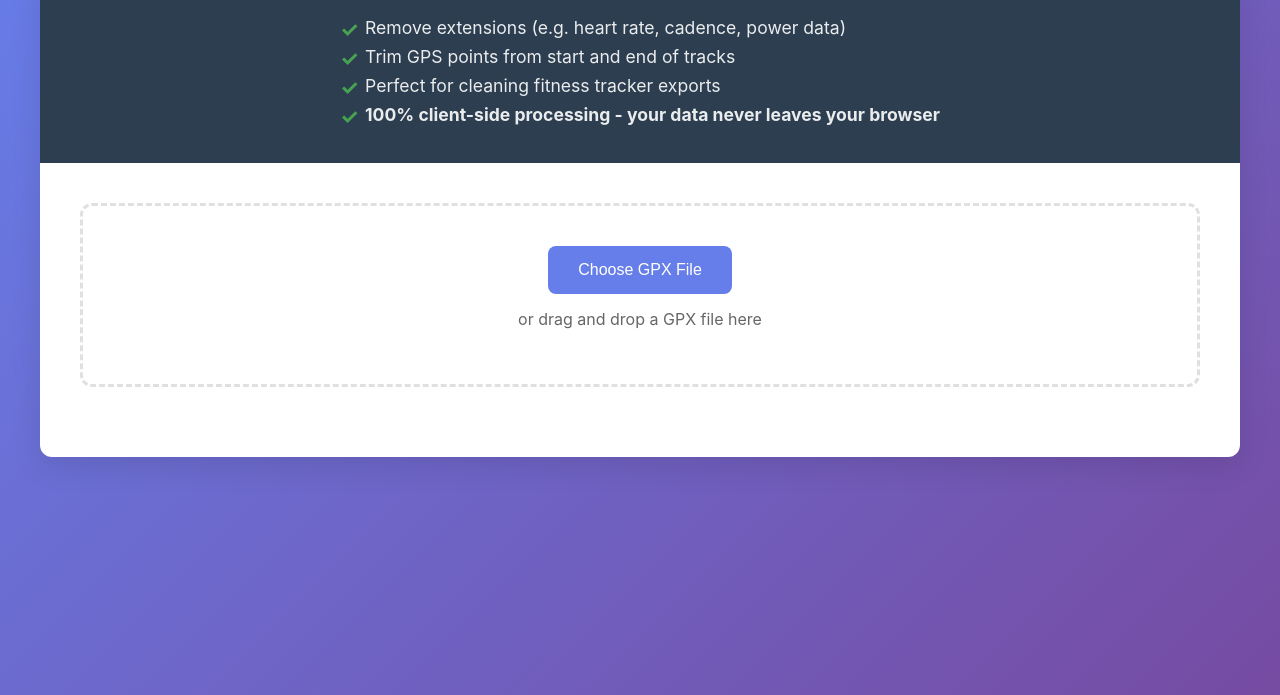
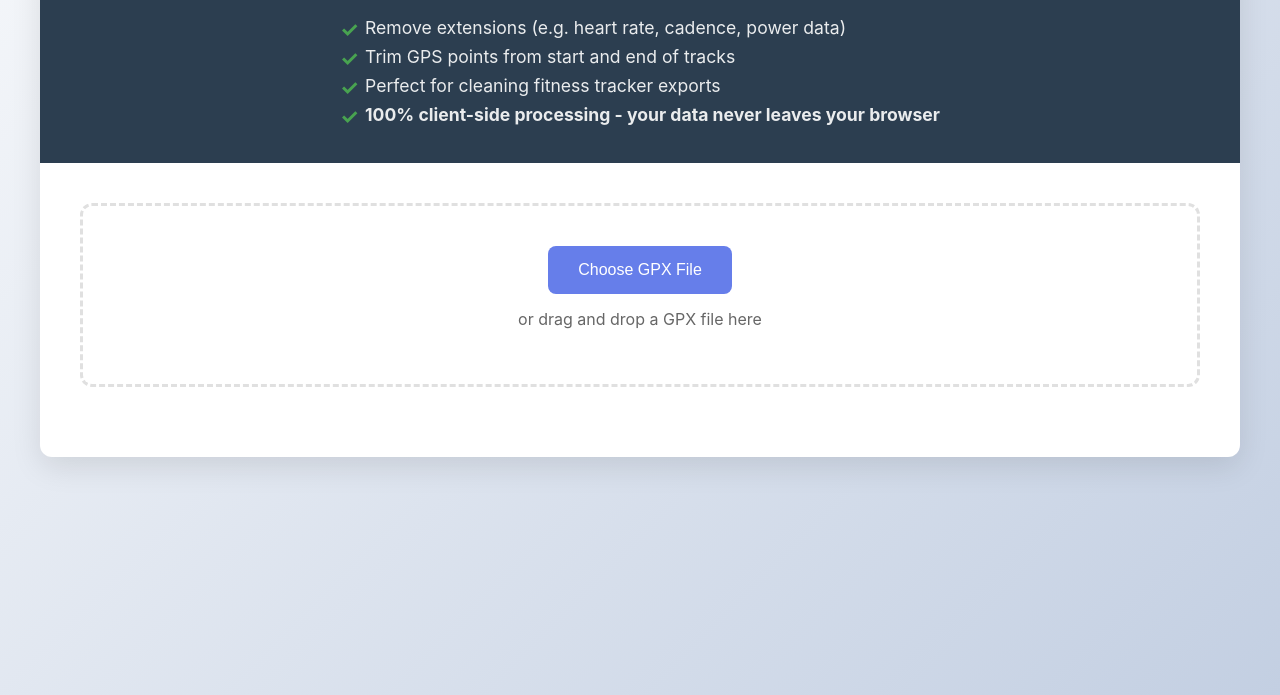
Before and after one commit to dlebech/gpx-file-cleaner, a plain HTML site: page index.html in a window 1280 px wide. Shown: the part 105-800 px from the top of the page. Drawn offline with Linux system fonts and the light colour scheme.

Commit message:
Adjust background color

```diff
--- a/css/style.css
+++ b/css/style.css
@@ -6,7 +6,7 @@
 
 body {
     font-family: -apple-system, BlinkMacSystemFont, 'Segoe UI', Roboto, sans-serif;
-    background: linear-gradient(135deg, #667eea 0%, #764ba2 100%);
+    background: linear-gradient(135deg, #f5f7fa 0%, #c3cfe2 100%);
     min-height: 100vh;
     padding: 20px;
 }
```
